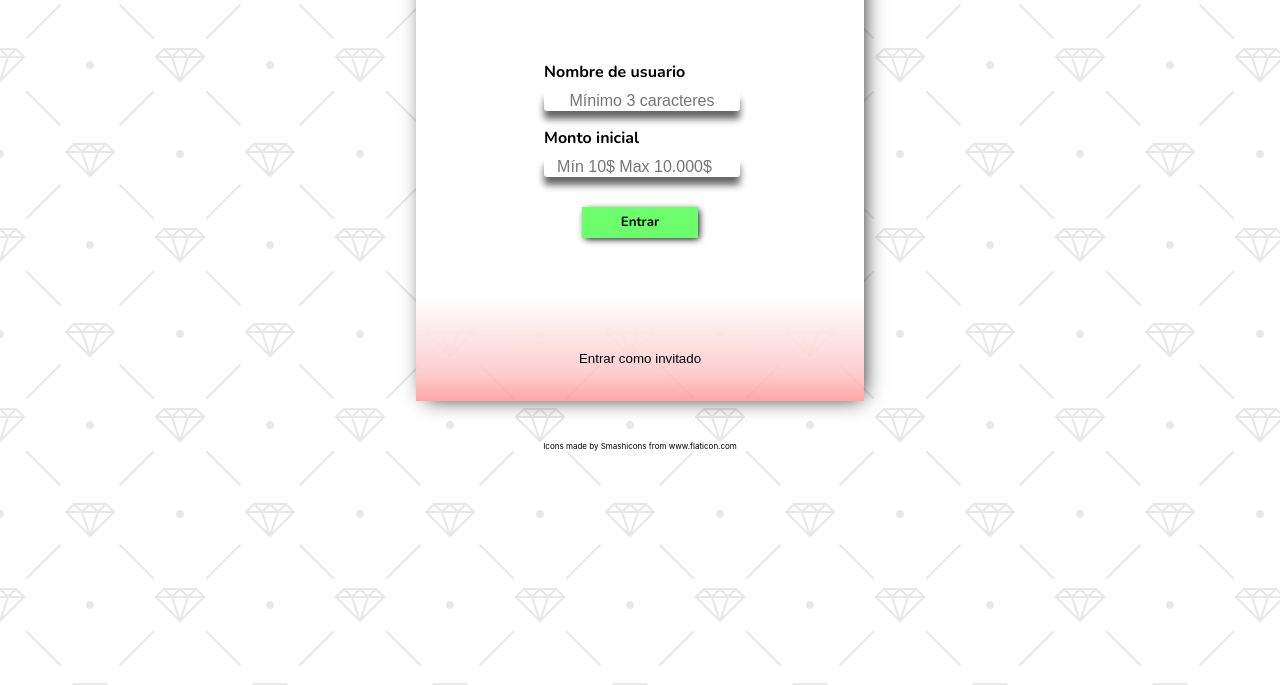
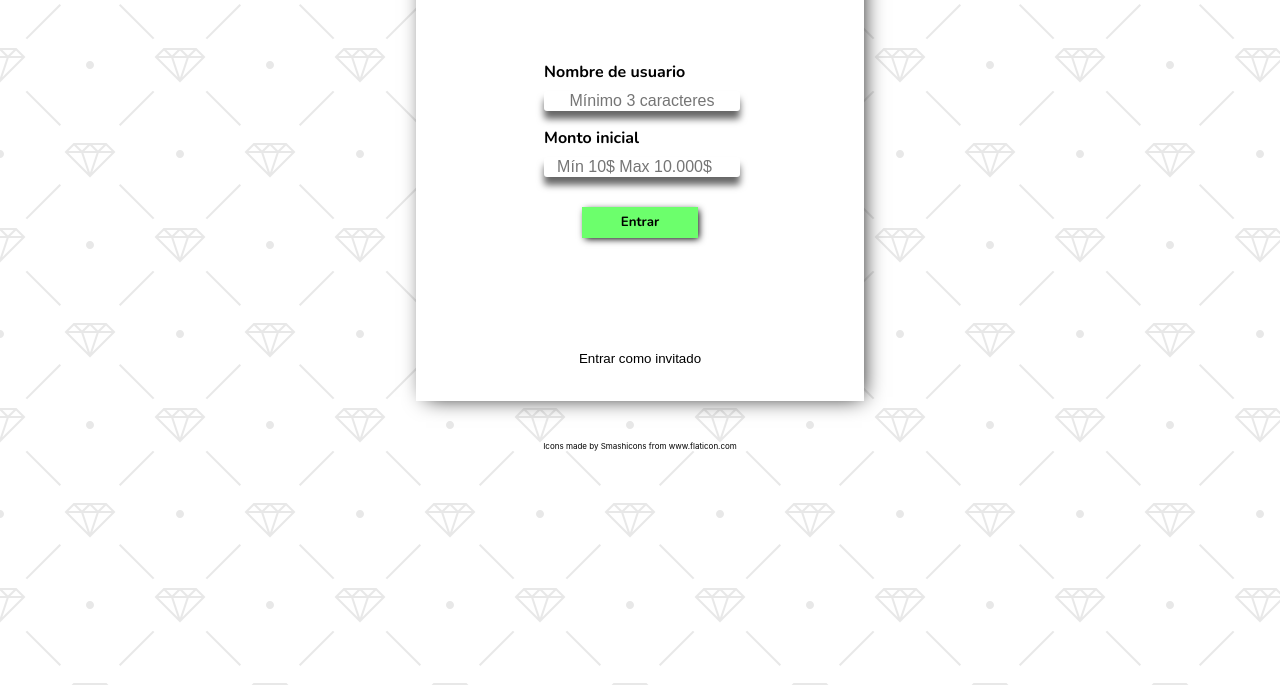
Before and after one commit to andresbdo/thecrashgame, a React app: page / in a window 1280 px wide. Shown: the part 115-800 px from the top of the page. Built offline with nearby package versions, Linux system fonts and the light colour scheme.

Commit message:
Fixing background on login.css

```diff
--- a/src/components/Login/Login.css
+++ b/src/components/Login/Login.css
@@ -8,8 +8,7 @@
     margin: 2.5em auto;
     text-align: center;
     box-shadow: 4px 2px 21px -6px rgba(0,0,0,1);
-    background: rgb(255,144,144);
-    background: linear-gradient(0deg, rgba(255,144,144,0.8) 0%, rgba(252,198,198,0.8463760504201681) 6%, rgba(255,255,255,1) 22%);
+    background: white;
     font-family: 'Nunito';
     padding: 2em;
 }
```
